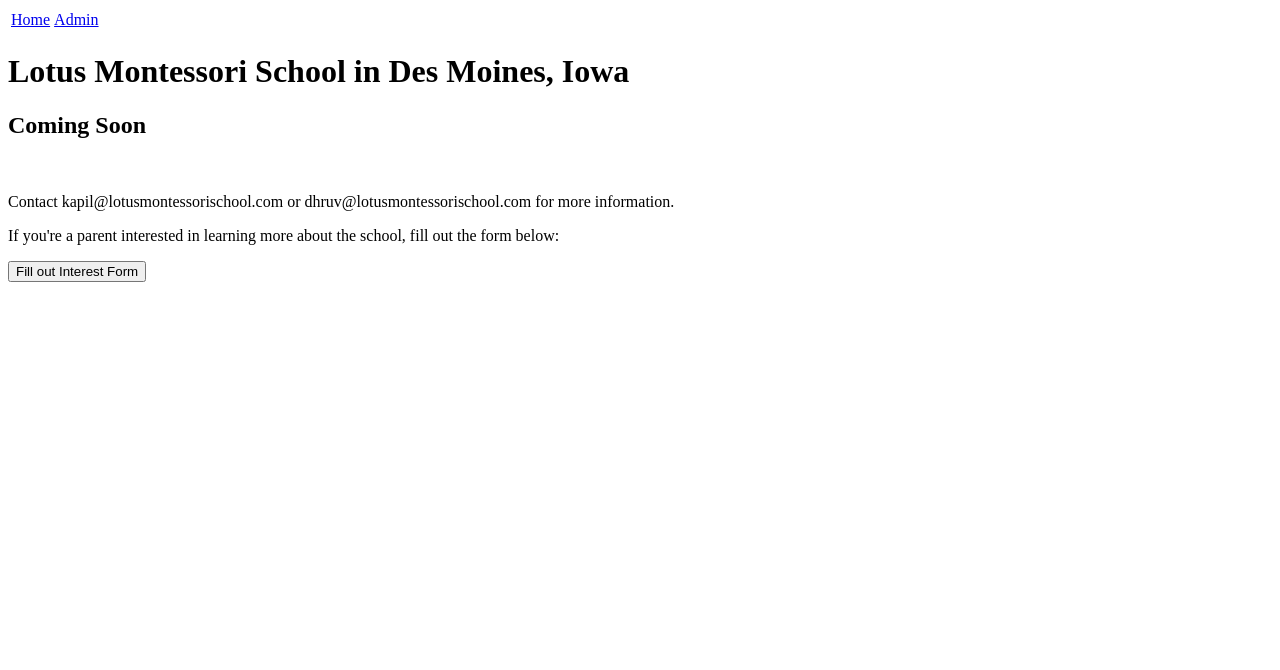
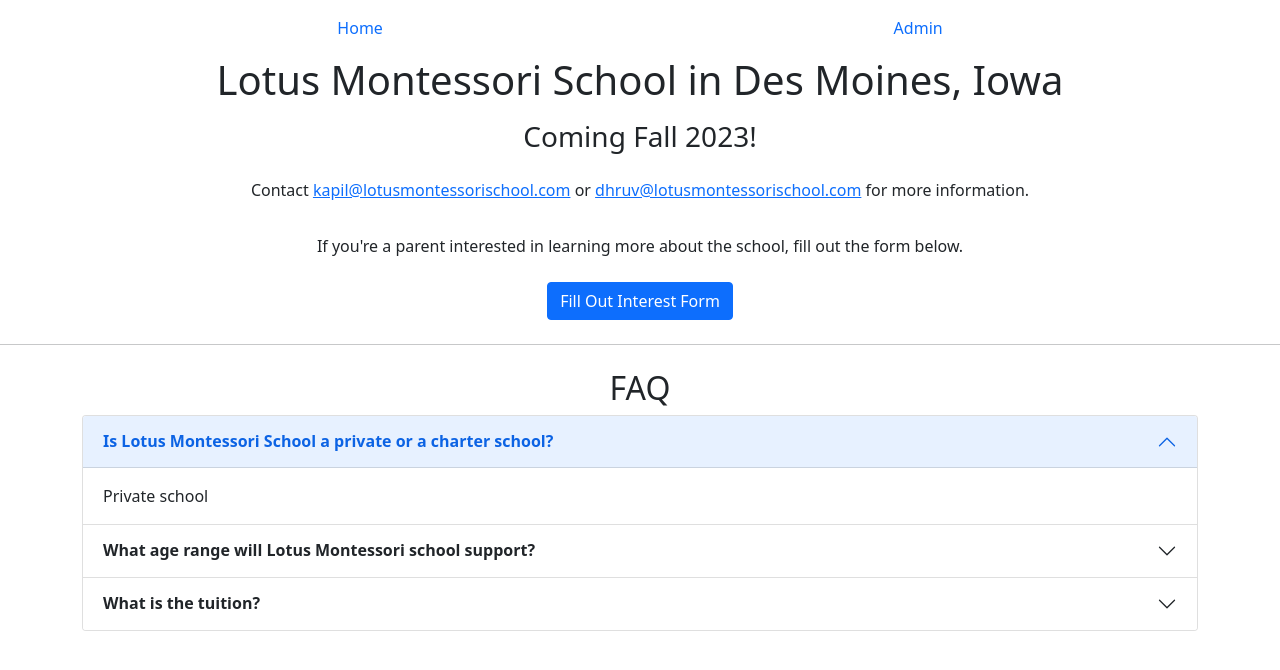
Before and after one commit to LotusMontessoriSchool/www, a plain HTML site: page public/index.html in a window 1280 px wide. Drawn offline with Linux system fonts and the light colour scheme.

Commit message:
add styling (bootstrap) and faqs

```diff
--- a/public/index.html
+++ b/public/index.html
@@ -1,31 +1,138 @@
 <html>
 
     <head>
-        <title>Lotus Montessori School in Des Moines, Iowa</title>
+        <meta charset="utf-8">
+        <meta http-equiv="X-UA-Compatible" content="IE=edge">
+        <meta name="viewport" content="width=device-width, initial-scale=1">
+        <meta name="robots" content="all,follow">
+        <meta name="googlebot" content="index,follow,snippet,archive">
+        <meta name="google" content="notranslate">
+        <meta http-equiv="Content-Language" content="en">
+
+        <meta name="viewport" content="width=device-width, initial-scale=1">
+
+        <link rel="stylesheet" href="css/bootstrap.min.css">
+
+        <script src="js/bootstrap.bundle.min.js"></script>
+
+
+        <title>Lotus Montessori School | Des Moines, Iowa</title>
     </head>
 
     <body>
+        <div class="container">
+
 
         <header>
-            <table>
-                <tr>
-                    <td><a href="https://www.lotusmontessorischool.com">Home</a></td>
-                    <td><a href="https://admin.lotusmontessorischool.com">Admin</a></td>
-                </tr>
-            </table>
+            <div class="row my-2">
+                <div class="col">
+                <ul class="nav nav-pills nav-fill">
+                  <li class="nav-item">
+                    <a class="nav-link" aria-current="page" href="/">Home</a>
+                  </li>
+                  <li class="nav-item">
+                    <a class="nav-link" href="https://admin.lotusmontessorischool.com">Admin</a>
+                  </li>
+                </ul>
+                </div>
+            </div>
         </header>
 
-        <h1>Lotus Montessori School in Des Moines, Iowa</h1>
-
-        <h2>Coming Soon</h2>
-
-        <br>
-
-        <p>Contact kapil@lotusmontessorischool.com or dhruv@lotusmontessorischool.com for more information.</p>
+        <div class="row text-center my-2">
+            <div class="col">
+                <h1>Lotus Montessori School in Des Moines, Iowa</h1>
+            </div>
+        </div>
 
 
-        <p>If you're a parent interested in learning more about the school, fill out the form below:</p>
-        <button onclick="window.location.href='https://docs.google.com/forms/d/e/1FAIpQLSfnFWPthfy3UrBs3bAwGs4IBO6yUZp61bYFQdReNpz2lFH9qQ/viewform';">Fill out Interest Form</button>
+        <div class="row text-center my-2">
+            <div class="col">
+                <h3>Coming Fall 2023!</h3>
+            </div>
+        </div>
+
+
+        <div class="row my-3 text-center">
+            <div class="col">
+
+        <p>Contact <a href="mailto:kapil@lotusmontessorischool.com">kapil@lotusmontessorischool.com</a>  or <a href="mailto:dhruv@lotusmontessorischool.com">dhruv@lotusmontessorischool.com</a> for more information.</p>
+            </div>
+        </div>
+
+
+        <div class="row my-2 text-center">
+            <div class="col">
+
+          <p>If you're a parent interested in learning more about the school, fill out the form below.</p>
+            </div>
+        </div>
+
+
+        <div class="row text-center">
+            <div class="col">
+                <a href="https://docs.google.com/forms/d/e/1FAIpQLSfnFWPthfy3UrBs3bAwGs4IBO6yUZp61bYFQdReNpz2lFH9qQ/viewform" class="btn btn-primary" type="button" target="_blank">Fill Out Interest Form</a>
+            </div>
+        </div>
+       </div>
+
+
+        <hr class="my-4">
+
+    <div class="container">
+
+        <div class="row text-center">
+
+            <div class="col">
+                <h2>FAQ</h2>
+            </div>
+        </div>
+
+        <div class="row">
+
+            <div class="accordion" id="faq"><!--START ACCORDIAN-->
+              <div class="accordion-item">
+                <h2 class="accordion-header">
+                  <button class="accordion-button" type="button" data-bs-toggle="collapse" data-bs-target="#collapseOne" aria-expanded="true" aria-controls="collapseOne">
+                    <strong>Is Lotus Montessori School a private or a charter school?</strong>
+                  </button>
+                </h2>
+                <div id="collapseOne" class="accordion-collapse collapse show" data-bs-parent="#faq">
+                  <div class="accordion-body">
+                    Private school
+                  </div>
+                </div>
+              </div>
+              <div class="accordion-item">
+                <h2 class="accordion-header">
+                  <button class="accordion-button collapsed" type="button" data-bs-toggle="collapse" data-bs-target="#collapseTwo" aria-expanded="false" aria-controls="collapseTwo">
+                    <strong>What age range will Lotus Montessori school support?</strong>
+                  </button>
+                </h2>
+                <div id="collapseTwo" class="accordion-collapse collapse" data-bs-parent="#faq">
+                  <div class="accordion-body">
+                    At the moment, we're focusing on the Lower Elementary age group - ages 6 through 9. This is somewhat flexible.
+                  </div>
+                </div>
+              </div>
+              <div class="accordion-item">
+                <h2 class="accordion-header">
+                  <button class="accordion-button collapsed" type="button" data-bs-toggle="collapse" data-bs-target="#collapseThree" aria-expanded="false" aria-controls="collapseThree">
+                    <strong>What is the tuition?</strong>
+                  </button>
+                </h2>
+                <div id="collapseThree" class="accordion-collapse collapse" data-bs-parent="#faq">
+                  <div class="accordion-body">
+                    It will be in the range of $8000 to $10,000 per student (including registration fees). We're in the process of finalizing this.
+                  </div>
+                </div>
+              </div>
+            </div><!--END ACCORDIAN-->
+
+
+
+        </div>
+
+    </div>
 
     </body>
 
```
Also changed, not shown: public/css/bootstrap.min.css (added), public/js/bootstrap.bundle.min.js (added).
